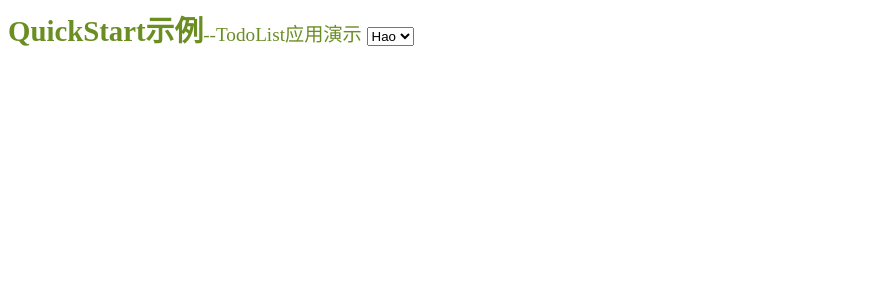
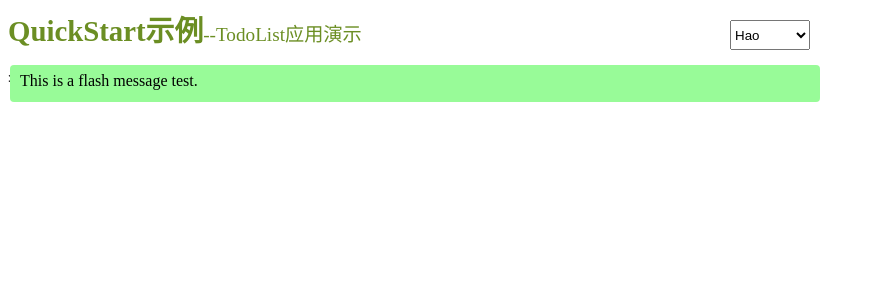
Before and after one commit to zhhehao/Hyixiaohan, a Flask app: page / in a window 1280 px wide. Shown: the top 300 px of the page, without its empty margins (0-875 px from the left). Run offline with Flask 2, Linux system fonts and the light colour scheme.

Commit message:
update some desing

```diff
--- a/0024/app/static/style.css
+++ b/0024/app/static/style.css
@@ -2,6 +2,24 @@ div.title {
 	font-size: 1.2em;
 	color: OliveDrab;
 }
-div.title span{
+div.title span {
 	font-size: 1.5em;
 }
+li.flashes {
+	list-style-type: none;
+	width: 800px;
+	height: 30px;
+	background-color: PaleGreen;
+	position: absolute;
+	left: 10px;
+	border-radius: 4px;
+	padding-left: 10px;
+	padding-top: 7px;
+}
+.selectuser {
+	position: absolute;
+	left: 730px;
+	top: 20px;
+	width: 80px;
+	height: 30px;
+}
--- a/0024/app/templates/base.html
+++ b/0024/app/templates/base.html
@@ -7,9 +7,23 @@
 <body>
 <div class="title">
 	<span><b>QuickStart示例</b></span>--TodoList应用演示
-	<select>
-		<option value="">{{user.nickname}}</option>
+	<select class="selectuser">
+		<option value="optionuser">{{user.nickname}}</option>
 	</select>
+</div>
+<div>
+{% with messages = get_flashed_messages() %}
+	{% if messages %}
+		<ul>
+			{% for message in messages %}
+			<li class="flashes">{{ message }}</li>
+			{% endfor %}
+		</ul>
+	{% endif %}
+{% endwith %}
+</div>
+<div class="search">
+	<span>名称:<input type="text" name="search"></span>
 </div>
 {% block content %}{% endblock %}
 </body>
--- a/0024/app/views.py
+++ b/0024/app/views.py
@@ -5,4 +5,5 @@ from app import app
 @app.route('/index')
 def index():
 	user = {'nickname': 'Hao'}
+	flash('This is a flash message test.')
 	return render_template('index.html', user=user)
--- a/0024/config.py
+++ b/0024/config.py
@@ -0,0 +1 @@
+SECRET_KEY='this is secret key'
```
